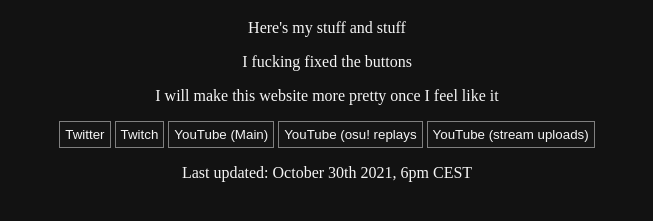
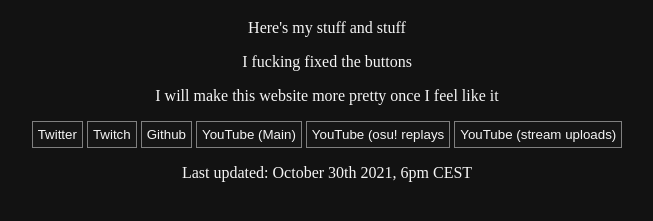
Before and after one commit to Anthony1x/anthony1x.github.io, a plain HTML site: page index.html in a window 1280 px wide. Shown: the part 61-282 px from the top of the page, without its empty margins (313-966 px from the left). Drawn offline with Linux system fonts and the light colour scheme.

Commit message:
Added Github Link

```diff
--- a/index.html
+++ b/index.html
@@ -18,11 +18,13 @@
     <div id="links">
         <a href="https://twitter.com/AnthonyFrown/"><button> Twitter</button></a>
         <a href="https://twitch.com/AnthonyX___/"><button> Twitch</button></a>
+        <a href="https://github.com/Anthony1x/"><button>Github</button></a>
         <a href="https://www.youtube.com/channel/UCWaJEdZYUu38WCJdXRL-8NA/"><button>YouTube (Main)</button></a>
         <a href="https://www.youtube.com/channel/UC5yDf0AwCbvbkPUN6G3F1-g/"><button>YouTube (osu!
                 replays</button></a>
         <a href="https://www.youtube.com/channel/UC_w0rPDrU1h0ezkThYvTaqw/"><button>YouTube (stream
                 uploads)</button></a>
+
         <script src="/script/script.js"></script>
     </div>
     <footer>
```
